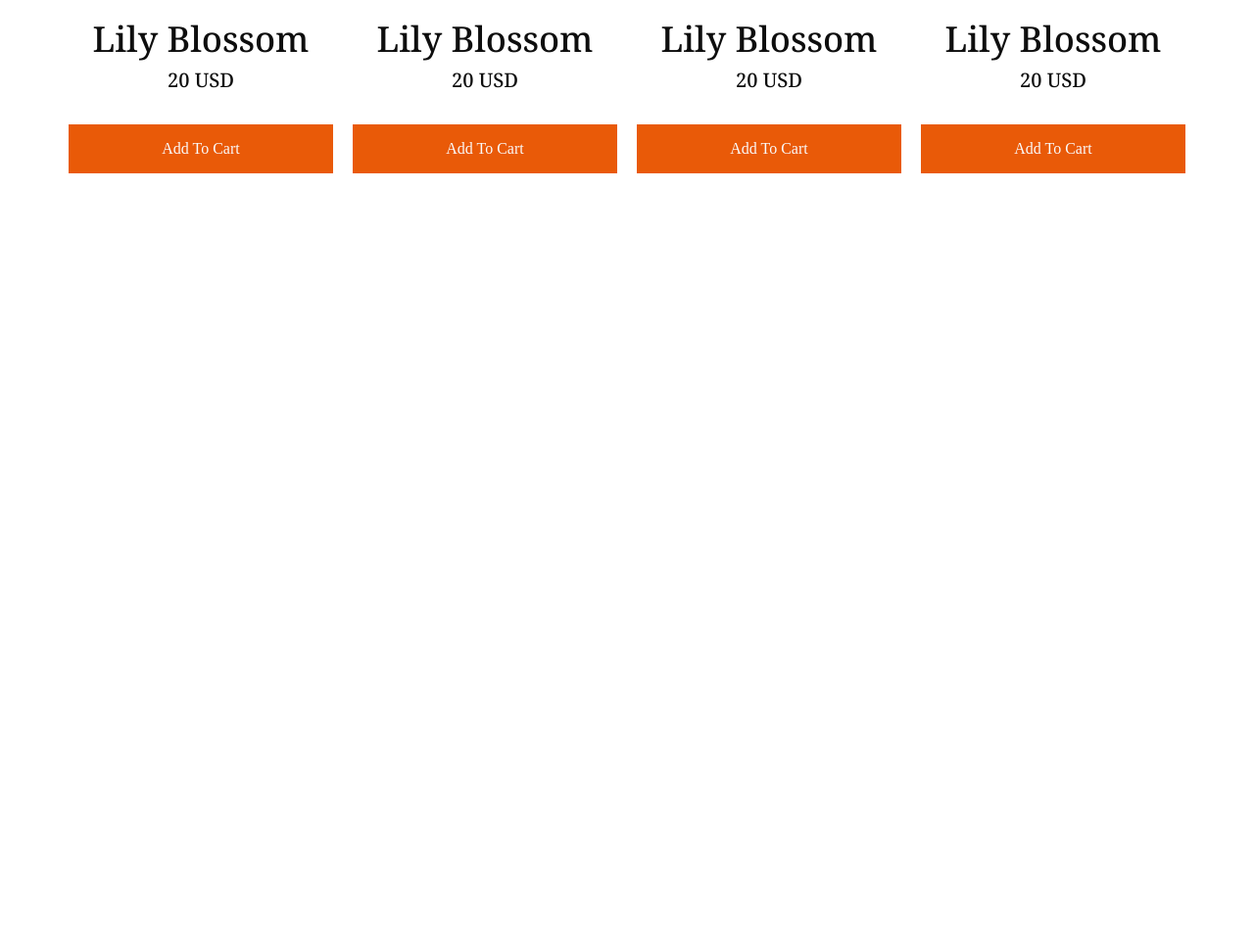
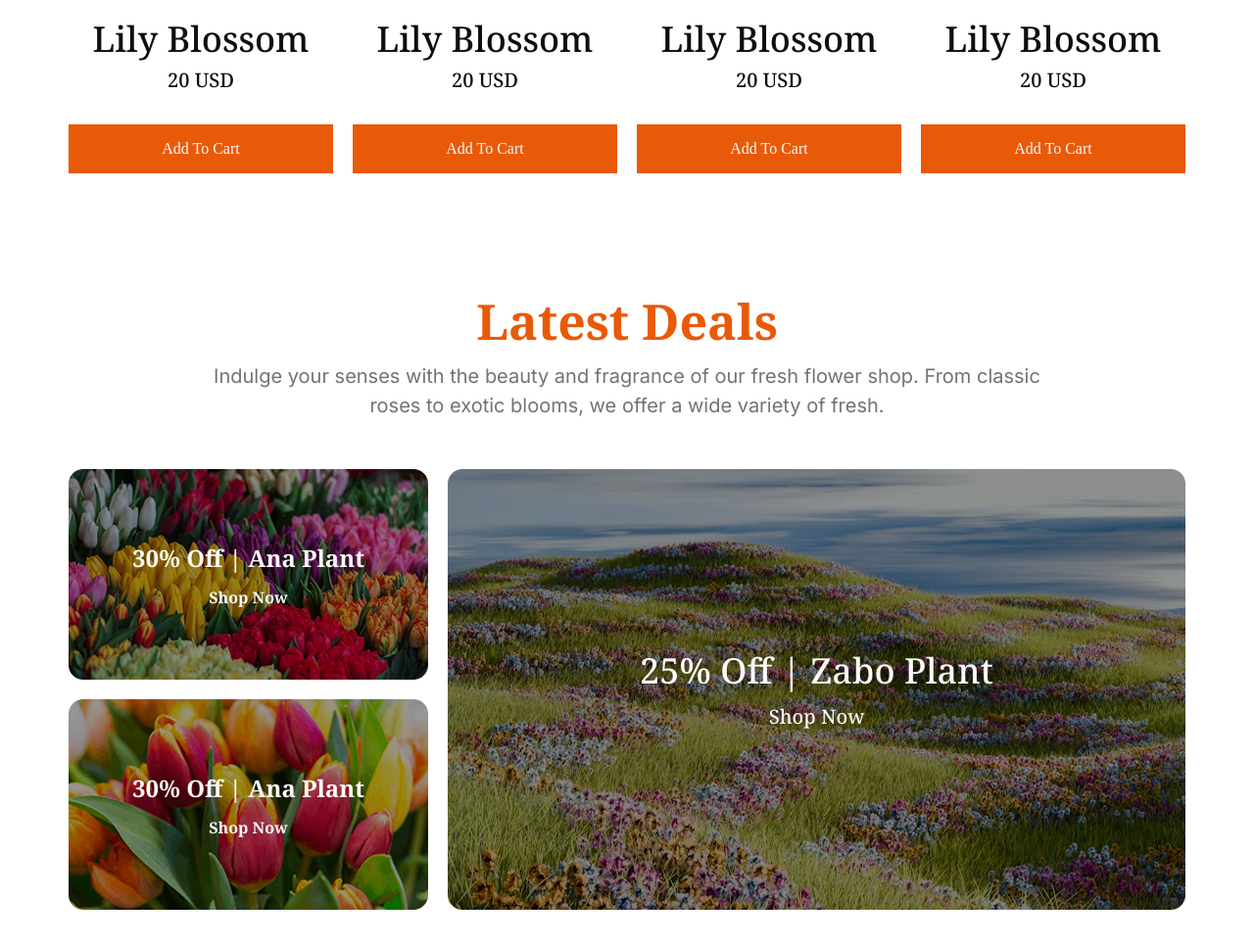
Before and after one commit to thekhaledshariar/ph-assignment-02, a plain HTML site: page index.html in a window 1280 px wide. Shown: the part 2596-3563 px from the top of the page at 98% size. Before the commit the page ends 2893 px from the top, so only its background shows below. Drawn offline with Linux system fonts and the light colour scheme.

Commit message:
Latest Deals Section Added

```diff
--- a/index.html
+++ b/index.html
@@ -56,9 +56,8 @@
                     </ul>
                 </div>
             </div>
+         </section>
 
-        <!--  -->
-         </section>
         <!-- Plants Section -->
          <section id="plants-section">
             <div class="headline">
@@ -148,6 +147,32 @@
                 </div>
             </div>
          </section>
+
+        <!-- Latest Deals -->
+         <Section id="latest-deals">
+            <div class="headline">
+                <h2>Latest  Deals</h2>
+                <p class="paragraph">Indulge your senses with the beauty and fragrance of our fresh flower shop. From classic <br> roses to exotic blooms, we offer a wide variety of fresh.</p>
+            </div>
+            <div class="grid-cards">
+                <div class="left-cards">
+                    <div class="deal-1">
+                        <h4 class="grid-cards-heading">30% Off | Ana  Plant</h4>
+                        <h6 class="grid-cards-heading"><a class="card-link" href="#">Shop Now</a></h6>
+                    </div>
+                    <div class="deal-2">
+                        <h4 class="grid-cards-heading">30% Off | Ana  Plant</h4>
+                        <h6 class="grid-cards-heading"><a class="card-link" href="#">Shop Now</a></h6>
+                    </div>
+                </div>
+                <div class="right-cards">
+                    <div class="deal-3">
+                        <h3 class="grid-cards-heading">25% Off | Zabo Plant</h3>
+                        <h5 class="grid-cards-heading"> <a class="card-link" href="#">Shop Now</a></h5>
+                    </div>
+                </div>
+            </div>
+         </Section>
     </main>
 </body>
 </html>
--- a/style.css
+++ b/style.css
@@ -260,3 +260,86 @@ ul {
     gap: 5px;
     text-align: center;
 }
+
+/* Latest Deals */
+
+#latest-deals {
+    max-width: 1140px;
+    padding: 0px 0px 120px 0px;
+    margin-left: auto;
+    margin-right: auto;
+    display: flex;
+    flex-direction: column;
+    justify-content: space-between;
+    align-items: center;
+    gap: 50px;
+}
+
+.grid-cards {
+    display: flex;
+    flex-direction: row;
+    justify-content: space-between;
+    gap: 20px;
+}
+
+.left-cards {
+    display: flex;
+    flex-direction: column;
+    gap: 20px;
+}
+
+.right-cards {
+    display: flex;
+    flex-direction: column;
+}
+
+.deal-1 {
+    width: 367px;
+    height: 215px;
+    background-image: url('./assets/deal-bloom.png');
+    background-size: cover;
+    background-repeat: no-repeat;
+    background-position: center;
+    display: flex;
+    flex-direction: column;
+    gap: 10px;
+    text-align: center;
+    justify-content: center;
+}
+
+.deal-2 {
+    width: 367px;
+    height: 215px;
+    background-image: url('./assets/deal-ana.png');
+    background-size: cover;
+    background-repeat: no-repeat;
+    background-position: center;
+    display: flex;
+    flex-direction: column;
+    gap: 10px;
+    text-align: center;
+    justify-content: center;
+}
+
+.deal-3 {
+    width: 753px;
+    height: 450px;
+    background-image: url('./assets/deal-zabo.png');
+    background-size: cover;
+    background-repeat: no-repeat;
+    background-position: center;
+    display: flex;
+    flex-direction: column;
+    gap: 10px;
+    text-align: center;
+    justify-content: center;
+}
+
+.grid-cards-heading {
+    color: #fafafa;
+}
+
+.card-link {
+    color: #fafafa;
+    text-decoration: none;
+}
```
